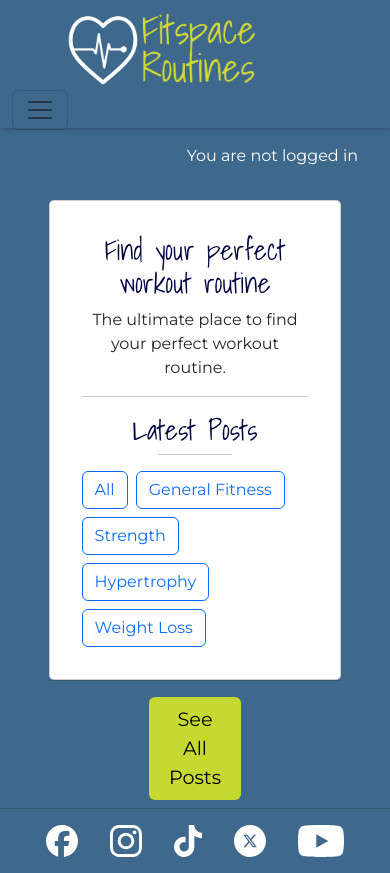
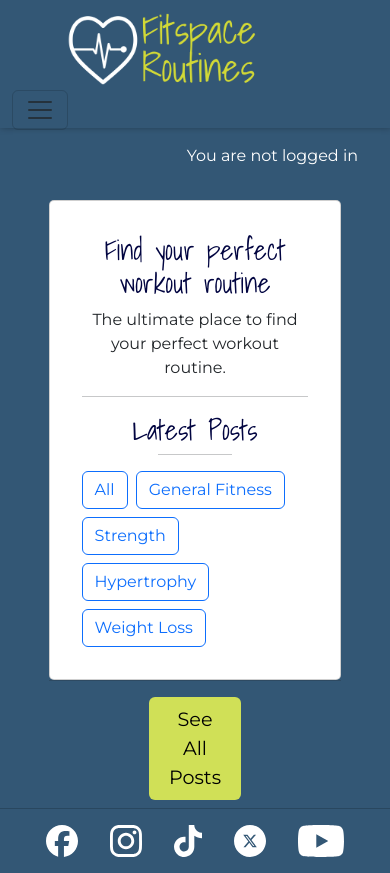
Before and after one commit to cajones93/fitspace-routines, a Django app: page / in a window 390 px wide. Run offline with Django 5.2, Linux system fonts and the light colour scheme; data that the repository does not hold is empty; some libraries are stand-ins or nearby versions.

Commit message:
updated colours for accessibility and delete page buttons responsiveness

```diff
--- a/blog/templates/blog/delete_comment.html
+++ b/blog/templates/blog/delete_comment.html
@@ -4,14 +4,14 @@
 
 {% block content %}
 <div class="container">
-    <h1 class="text-center mt-2">Confirm Comment Deletion</h1>
     <div class="d-flex justify-content-center pt-3">
         <form method="post" class="p-2 form text-center">
+            <h1 class="text-center mt-2">Confirm Comment Deletion</h1>
             {% csrf_token %}
             <p>Are you sure you want to delete this comment?</p>
             <p class="lead"><strong>{{ comment.body }}</strong></p>
-            <input type="submit" value="Confirm" class="btn btn-warning btn-lg w-25 mt-2">
-            <a href="{% url 'post_detail' comment.post.slug %}" class="btn btn-secondary btn-lg w-25 mt-2">Cancel</a>
+            <input type="submit" value="Confirm" class="btn btn-warning btn-lg">
+            <a href="{% url 'post_detail' comment.post.slug %}" class="btn btn-secondary btn-lg">Cancel</a>
         </form>
     </div>
 </div>
--- a/static/css/base.css
+++ b/static/css/base.css
@@ -6,10 +6,10 @@
     --main-font: 'Montserrat', 'serif';
 
     /* Colours */
-    --secondary: #3E688C;
+    --secondary: #335775;
     --text-dark: #010440;
-    --primary: #C5D932;
-    --primary-light: #D3D936;
+    --primary: #D0E057;
+    --primary-light: #E6EA8B;
     --primary-dark: #575916;
 
     /* Utils */
@@ -324,4 +324,5 @@ a:hover{
     .search-filters{
         display: inline-flex;
     }
+
 }
```
Also changed, not shown: blog/templates/blog/post_confirm_delete.html (+4 -3 lines).
